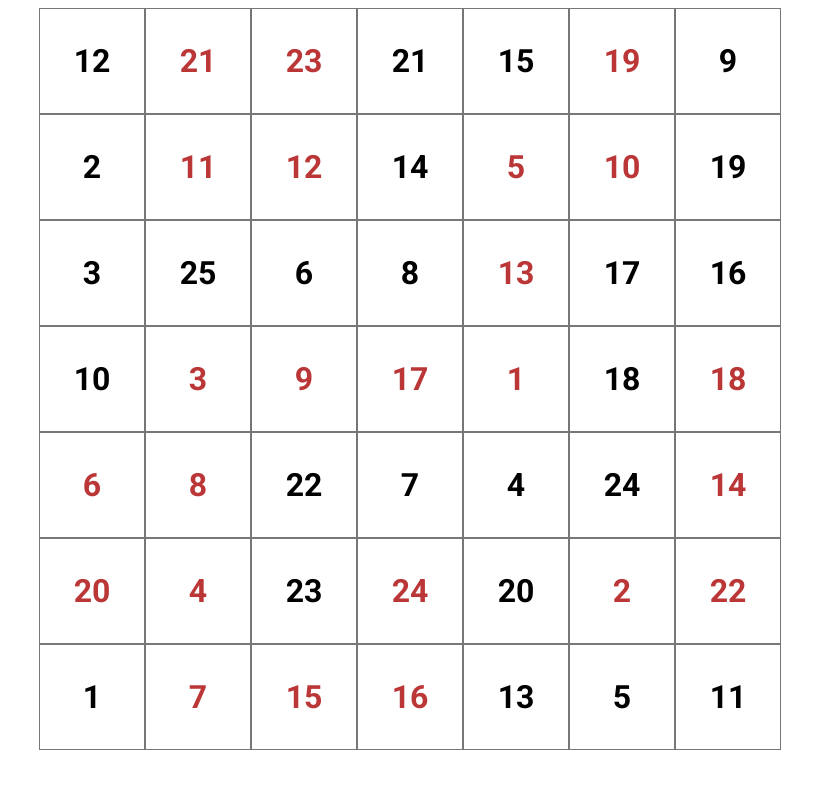
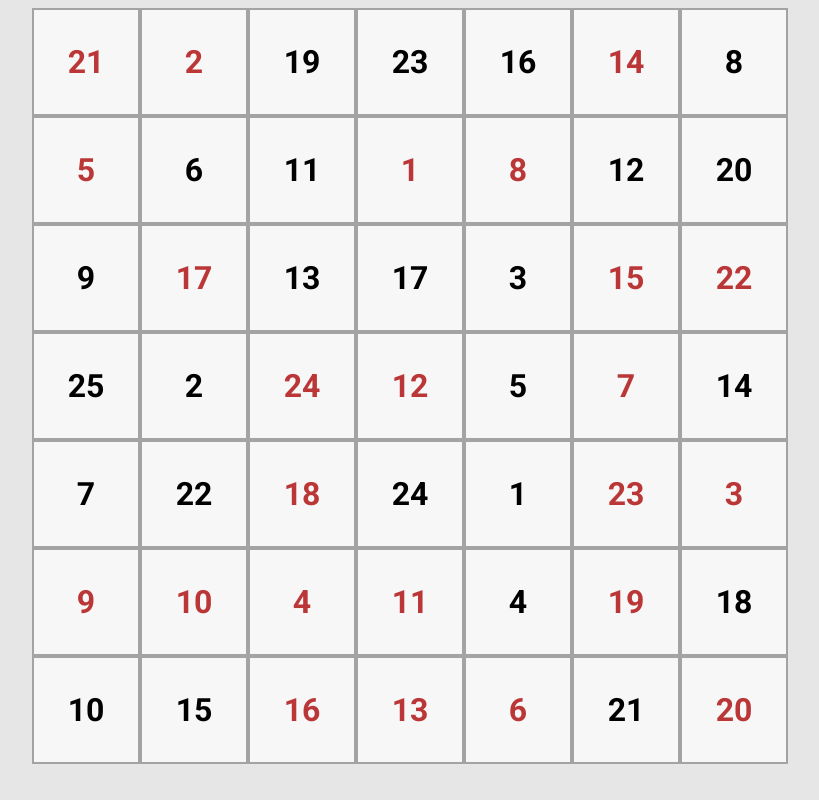
Before and after one commit to Dimitris-Kidis/ioc4, a plain HTML site: page index.html in a window 1280 px wide. Shown: the whole page, without its empty margins (230-1049 px from the left). Drawn offline with Linux system fonts and the light colour scheme.

Commit message:
Board Created, Sound Added, Game Is Ready

```diff
--- a/index.html
+++ b/index.html
@@ -11,71 +11,7 @@
     <title>IO-C, лаба 4</title>
 </head>
 <body>
-    <!-- <div class="square"> -->
-        <div class="row">
-            <div class="tile">12</div>
-            <div class="tile red">21</div>
-            <div class="tile red">23</div>
-            <div class="tile">21</div>
-            <div class="tile">15</div>
-            <div class="tile red">19</div>
-            <div class="tile">9</div>
-        </div>
-        <div class="row">
-            <div class="tile">2</div>
-            <div class="tile red">11</div>
-            <div class="tile red">12</div>
-            <div class="tile">14</div>
-            <div class="tile red">5</div>
-            <div class="tile red">10</div>
-            <div class="tile">19</div>
-        </div>
-        <div class="row">
-            <div class="tile">3</div>
-            <div class="tile">25</div>
-            <div class="tile">6</div>
-            <div class="tile">8</div>
-            <div class="tile red">13</div>
-            <div class="tile">17</div>
-            <div class="tile">16</div>
-        </div>
-        <div class="row">
-            <div class="tile">10</div>
-            <div class="tile red">3</div>
-            <div class="tile red">9</div>
-            <div class="tile red">17</div>
-            <div class="tile red">1</div>
-            <div class="tile">18</div>
-            <div class="tile red">18</div>
-        </div>
-        <div class="row">
-            <div class="tile red">6</div>
-            <div class="tile red">8</div>
-            <div class="tile">22</div>
-            <div class="tile">7</div>
-            <div class="tile">4</div>
-            <div class="tile">24</div>
-            <div class="tile red">14</div>
-        </div>
-        <div class="row">
-            <div class="tile red">20</div>
-            <div class="tile red">4</div>
-            <div class="tile">23</div>
-            <div class="tile red">24</div>
-            <div class="tile">20</div>
-            <div class="tile red">2</div>
-            <div class="tile red">22</div>
-        </div>
-        <div class="row">
-            <div class="tile">1</div>
-            <div class="tile red">7</div>
-            <div class="tile red">15</div>
-            <div class="tile red">16</div>
-            <div class="tile">13</div>
-            <div class="tile">5</div>
-            <div class="tile">11</div>
-        </div>
-    <!-- </div> -->
+
     <script src="main.js"></script>
 </body>
 </html>
--- a/main.js
+++ b/main.js
@@ -1,3 +1,88 @@
 const tiles = document.getElementsByClassName('tile');
+const body = document.querySelector('body');
+var beep = new Audio('beep.mp3');
 
-console.log(tiles);
+for(let i = 0; i < 7; i++) {
+  body.innerHTML += `
+  <div class="row">
+            <div class="tile"></div>
+            <div class="tile"></div>
+            <div class="tile"></div>
+            <div class="tile"></div>
+            <div class="tile"></div>
+            <div class="tile"></div>
+            <div class="tile"></div>
+  </div>
+  `;
+}
+
+var redTiles = [];
+var numArr = [];
+while(redTiles.length < 24 && numArr.length < 24){
+    var red = Math.floor(Math.random() * 49)  ;
+    var num = Math.floor(Math.random() * 24)+1 ;
+    if(redTiles.indexOf(red) === -1 && numArr.indexOf(num) === -1 ) {
+      redTiles.push(red);
+      numArr.push(num);
+    }
+}
+
+var blackTiles = [];
+while(blackTiles.length < 25){
+    var black = Math.floor(Math.random() * 25) + 1 ;
+    if( blackTiles.indexOf(black) === -1 ) {
+      blackTiles.push(black);
+    }
+}
+
+var count = 0;
+for(let i = 0; i < tiles.length; i++) {
+  for(let j = 0; j < tiles.length; j++) {
+    if ( i === redTiles[j] ) {
+      tiles[i].classList.add('red');
+      tiles[i].innerHTML = numArr[j];
+    }
+  }
+  if ( !tiles[i].classList.contains('red') ) {
+    tiles[i].innerHTML = blackTiles[count];
+    count++;
+  }
+}
+
+
+
+var colorCheck = true; // true - black, false - red
+var blackNumber = 1;
+var redNumber = 24;
+var end = false;
+var counter = 0;
+function countAndCheck (tile) {
+  if ( colorCheck === true && parseInt(tile.innerText) === blackNumber && !tile.classList.contains('red')) {
+    beep.play();
+    blackNumber++;
+
+    console.log('черная', parseInt(tile.innerText));
+    counter++;
+
+    colorCheck = false;
+  } else if ( colorCheck === false && parseInt(tile.innerText) === redNumber ) {
+    beep.play();
+    redNumber--;
+
+    counter++;
+    console.log('красная', parseInt(tile.innerText));
+
+    colorCheck = true;
+  }
+  if ( blackNumber === 26 ) {
+    end = true;
+    console.log('finish');
+    return
+  }
+}
+
+for(tile of tiles) {
+    tile.addEventListener('click', e => {
+      end === false ? countAndCheck(e.target) : 'You can\'n!' ;
+});
+}
--- a/style.css
+++ b/style.css
@@ -4,21 +4,29 @@ body {
   align-items: center;
   flex-direction: column;
   font-family: "Roboto", sans-serif;
+  background-color: rgb(230, 230, 230);
 }
 
 .row {
   display: flex;
+  margin: 0 auto;
   flex-direction: row;
 }
 
 .tile {
   width: 13vmin;
   height: 13vmin;
-  border: 0.2px solid rgb(119, 119, 119);
+  border: 2px solid rgb(163, 163, 163);
   display: flex;
   justify-content: center;
   align-items: center;
   font-size: 2rem;
+  background-color: rgb(247, 247, 247);
+  cursor: pointer;
+}
+
+.tile:hover {
+  background-color: rgb(230, 230, 230);
 }
 
 .red {
```
Also changed, not shown: 1 other file.
